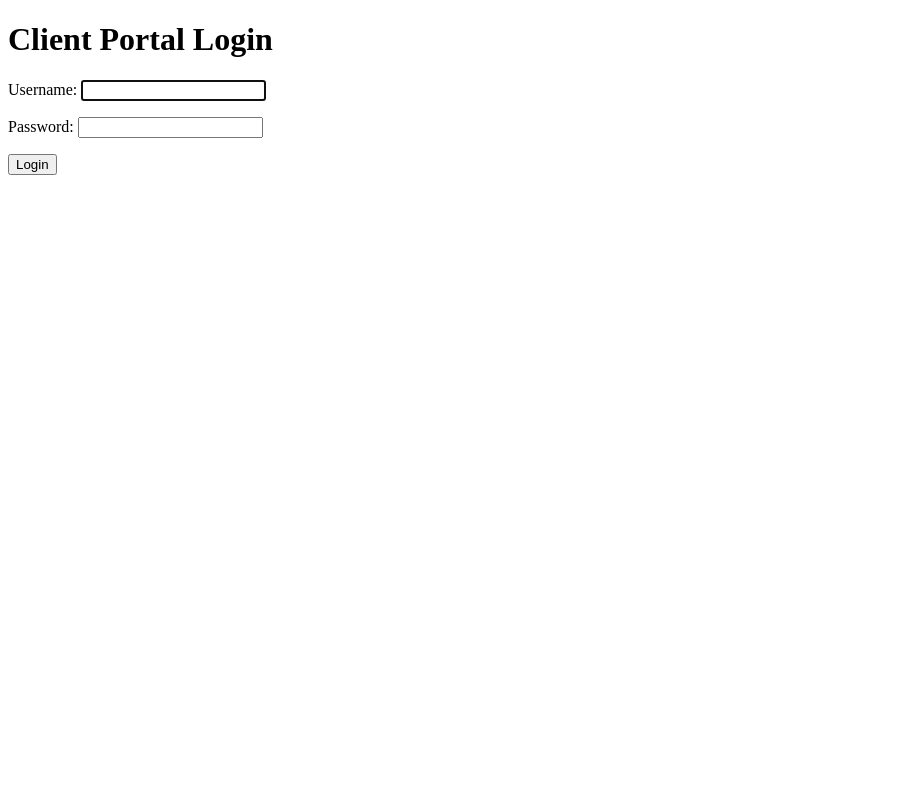
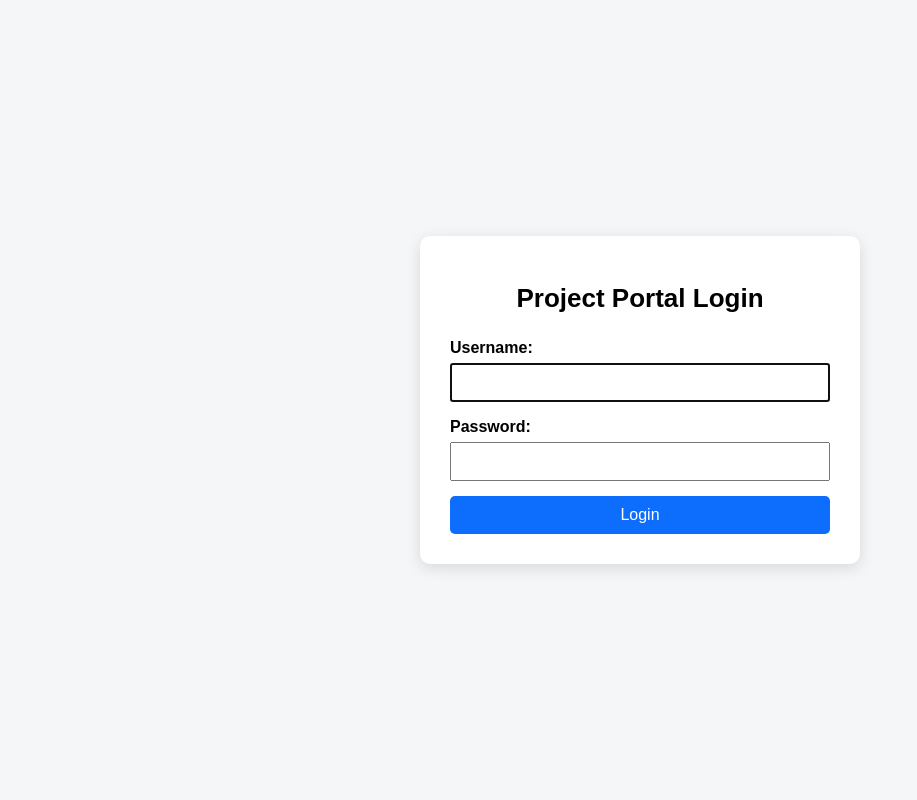
Before and after one commit to MBishta/client-portal-project, a Django app: page /accounts/login/ in a window 1280 px wide. Shown: the whole page, without its empty margins (0-917 px from the left). Run offline with Django 5.2, Linux system fonts and the light colour scheme.

Commit message:
Improve login page design and errors

```diff
--- a/templates/accounts/login.html
+++ b/templates/accounts/login.html
@@ -1,16 +1,88 @@
 <!DOCTYPE html>
 <html>
 <head>
-    <title>Login</title>
+    <title>Project Portal Login</title>
+
+    <style>
+        body {
+            margin: 0;
+            font-family: Arial, sans-serif;
+            background: #f4f6f8;
+            height: 100vh;
+            display: flex;
+            justify-content: center;
+            align-items: center;
+        }
+
+        .login-box {
+            width: 380px;
+            background: white;
+            padding: 30px;
+            border-radius: 10px;
+            box-shadow: 0 4px 15px rgba(0, 0, 0, 0.12);
+        }
+
+        .login-box h1 {
+            text-align: center;
+            margin-bottom: 25px;
+            font-size: 26px;
+        }
+
+        .login-box p {
+            margin-bottom: 15px;
+        }
+
+        .login-box label {
+            display: block;
+            margin-bottom: 6px;
+            font-weight: bold;
+        }
+
+        .login-box input {
+            width: 100%;
+            padding: 10px;
+            box-sizing: border-box;
+        }
+
+        .login-box button {
+            width: 100%;
+            padding: 10px;
+            background: #0d6efd;
+            color: white;
+            border: none;
+            border-radius: 5px;
+            font-size: 16px;
+            cursor: pointer;
+        }
+
+        .error-box {
+            background: #ffe6e6;
+            color: #b00020;
+            padding: 10px;
+            border-radius: 5px;
+            margin-bottom: 15px;
+            text-align: center;
+        }
+    </style>
 </head>
 <body>
-    <h1>Client Portal Login</h1>
 
-    <form method="post">
-        {% csrf_token %}
-        {{ form.as_p }}
+    <div class="login-box">
+        <h1>Project Portal Login</h1>
 
-        <button type="submit">Login</button>
-    </form>
+        {% if form.errors %}
+            <div class="error-box">
+                Invalid username or password.
+            </div>
+        {% endif %}
+
+        <form method="post">
+            {% csrf_token %}
+            {{ form.as_p }}
+
+            <button type="submit">Login</button>
+        </form>
+    </div>
+
 </body>
 </html>
```
Also changed, not shown: db.sqlite3.
